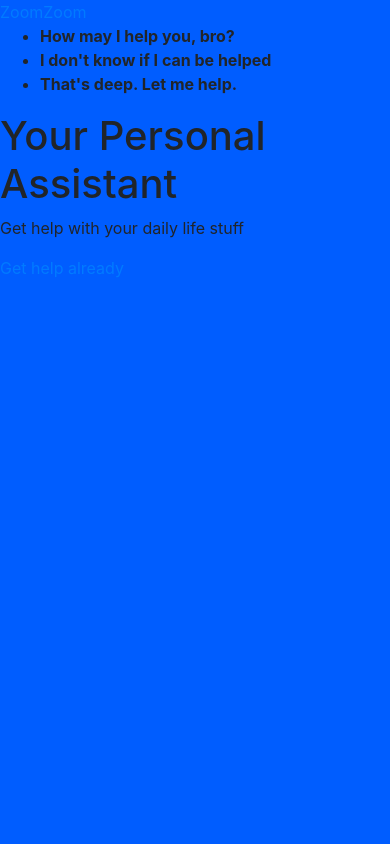
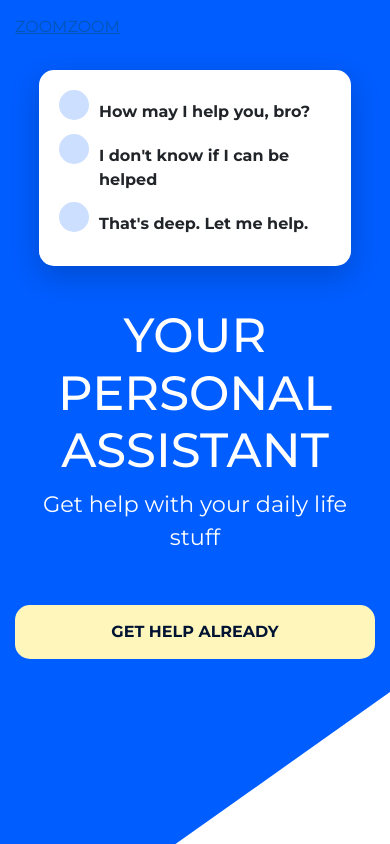
Before and after one commit to ken88ling/scss-design, a plain HTML site: page index.html in a window 390 px wide. Drawn offline with nearby package versions, Linux system fonts and the light colour scheme.

Commit message:
'mobile-design'

```diff
--- a/css/main.scss
+++ b/css/main.scss
@@ -1,7 +1,16 @@
 $color: (
   primary: #005dff,
-  accent: #fff6bb
+  accent: #fff6bb,
+  primary-light: lighten(#005dff, 40%),
+  primary-dark: darken(#005dff, 40%)
 );
+
+@function color($color-name) {
+  @return map-get($color, $color-name);
+}
+
+$padding: 15px;
+$border: 15px;
 
 body,
 html {
@@ -15,10 +24,82 @@ body {
   #bg {
     -webkit-clip-path: polygon(100% 0, 100% 82%, 45% 100%, 0 100%, 0 0);
     clip-path: polygon(100% 0, 100% 82%, 45% 100%, 0 100%, 0 0);
-    background-color: map-get($color, primary);
+    background-color: color(primary);
     width: 100%;
     height: 100%;
     position: absolute;
     z-index: -1;
   }
+
+  // logo
+  header a {
+    color: #fff;
+    text-decoration: none;
+    padding: $padding;
+    display: block;
+    text-transform: uppercase;
+  }
 }
+
+main {
+  section#card {
+    background: #fff;
+    padding: 20px;
+    margin: 1em auto;
+    border-radius: $border;
+    box-shadow: 0 10px 30px rgba(0, 0, 0, 0.2);
+    width: 80%;
+  }
+  ul {
+    list-style-type: none;
+    margin: 0;
+    padding: 0;
+    li {
+      margin-bottom: 10px;
+
+      span {
+        position: absolute;
+        width: 30px;
+        height: 30px;
+        background: color(primary-light);
+        border-radius: 50%;
+        margin-right: 10px;
+      }
+
+      strong {
+        display: inline-block;
+        margin-left: max(40px);
+        margin-top: 10px;
+      }
+    }
+  }
+
+  // primary section
+  section#primary {
+    color: #fff;
+    padding: $padding;
+    text-align: center;
+
+    h1 {
+      font-size: 3em;
+      margin-top: 10px;
+      text-transform: uppercase;
+    }
+
+    p {
+      font-size: 1.4em;
+    }
+
+    a {
+      color: color(primary-dark);
+      border-radius: $border;
+      text-decoration: none;
+      text-transform: uppercase;
+      font-weight: bold;
+      background-color: color(accent);
+      display: block;
+      margin: 50px auto 0 auto;
+      padding: $padding;
+    }
+  }
+}
--- a/index.html
+++ b/index.html
@@ -7,7 +7,10 @@
       name="viewport"
       content="width=device-width, initial-scale=1, shrink-to-fit=no"
     />
-
+    <link
+      href="https://fonts.googleapis.com/css?family=Montserrat:100,100italic,200,200italic,300,300italic,regular,italic,500,500italic,600,600italic,700,700italic,800,800italic,900,900italic"
+      rel="stylesheet"
+    />
     <!-- Bootstrap CSS -->
     <link
       rel="stylesheet"
@@ -22,7 +25,7 @@
     <div id="bg"></div>
     <header><a href="#">ZoomZoom</a></header>
     <main>
-      <section>
+      <section id="card">
         <ul>
           <li>
             <span></span>
@@ -39,7 +42,7 @@
         </ul>
       </section>
 
-      <section>
+      <section id="primary">
         <h1>Your Personal Assistant</h1>
         <p>Get help with your daily life stuff</p>
         <a href="#">Get help already</a>
```
Also changed, not shown: css/main.css, 1 other file.
